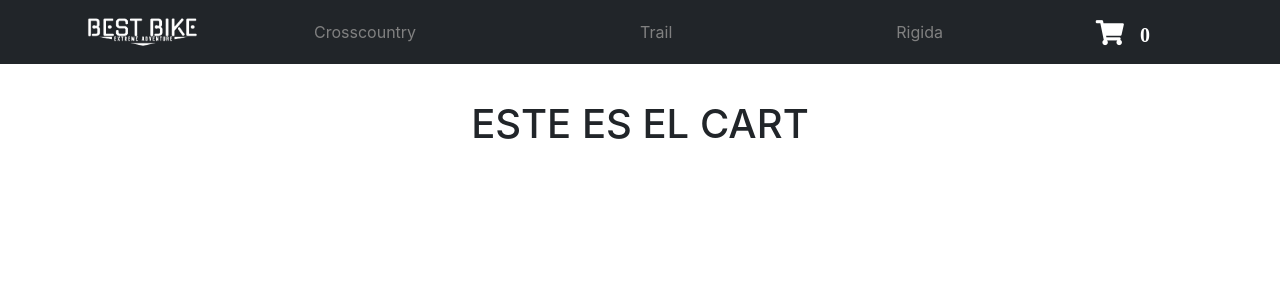
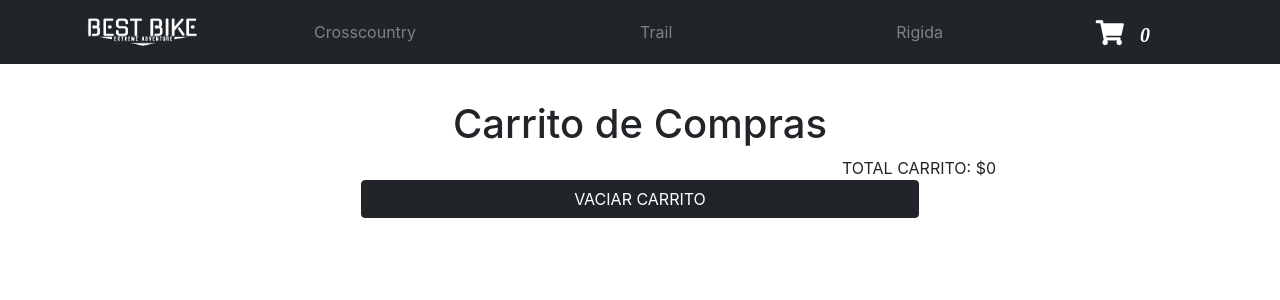
Before and after one commit to armandorivasv-dev/app-bestbike, a React (Create React App) app: page /cart in a window 1280 px wide. Shown: the top 300 px of the page. Built offline with nearby package versions, Linux system fonts and the light colour scheme.

Commit message:
agregado cart.js, agregada la ruta, control eliminar item

```diff
--- a/src/components/Cart/Cart.js
+++ b/src/components/Cart/Cart.js
@@ -1,9 +1,42 @@
 import './cart.css'
 
+import { useContext } from 'react';
+import CartContext from '../../context/CartContext';
+
 const Cart = () => {
+  const { cart, removeItem, clearCart, getTotal } = useContext(CartContext)
+
   return(
     <>
-      <h1 className='cartContainer'>ESTE ES EL CART</h1>
+        <h1 className='cartContainer'>Carrito de Compras</h1>
+        {
+        cart.map(prod =>
+        <div className='container'>
+            <div className='row' key={prod.id}>
+            <div className='col'><img src={prod.img} className='img-item-detail' alt={prod.name} /></div>
+            <div className='col'>{prod.name}</div>
+            <div className='col'>{prod.quantity}</div>
+            <div className='col'>{prod.price} </div>
+            <div className='col'>{prod.price * prod.quantity} </div>
+            <button type="button" className='btn-close' aria-label='Close' onClick={() => removeItem(prod.id)}></button>
+          </div>
+        </div>
+        )
+        }
+        <div className='container'>
+          <div className='row justify-content-end'>
+            <div className='col-4'>TOTAL CARRITO: ${getTotal(cart.id)} </div>
+
+       </div>
+
+          <div className='d-grid gap-2 col-6 mx-auto'>
+            <button className='btn btn-dark' onClick={() => clearCart()}>VACIAR CARRITO</button>
+          </div>
+        </div>
+
+
+
+
     </>
   )
 }
--- a/src/components/ItemDetail/ItemDetail.js
+++ b/src/components/ItemDetail/ItemDetail.js
@@ -52,7 +52,7 @@ return(
 
    {/* <ItemCount onConfirm={handleAdd} stock={stock}/>   */}
 
-       {isInCart(id) ? <Link className='btn btn-dark m-1' to='/cart'> IR AL CARRITO </Link> : <ItemCount onConfirm={handleAdd} stock={stock}/>  }
+      {isInCart(id) ? <Link className='btn btn-dark m-1' to='/cart'> IR AL CARRITO </Link> : <ItemCount onConfirm={handleAdd} stock={stock}/>  }
     <Link className='btn btn-dark' to={`/`}>IR A CATEGORIAS</Link>
   </div>
   )
--- a/src/components/cartwidget/CartWidget.js
+++ b/src/components/cartwidget/CartWidget.js
@@ -9,7 +9,7 @@ const CartWidget = () => {
 
   return(
     <div className='row justify-content-center align-items-center'>
-      <Link className='fas fa-shopping-cart carrito-boton' to='/cart'> <spam className='carrito-contador'>{ getQuantity() } </spam></Link>
+      <Link className='fas fa-shopping-cart carrito-boton' to='/cart'> <i className='carrito-contador'>{ getQuantity() } </i></Link>
     </div>
   )
 };
--- a/src/components/navbar/NavBar.css
+++ b/src/components/navbar/NavBar.css
@@ -14,7 +14,7 @@
   color: grey;
 }
 
-#carrito-boton:focus {
+.carrito-boton:focus {
   outline: none;
 }
 
--- a/src/context/CartContext.js
+++ b/src/context/CartContext.js
@@ -23,6 +23,15 @@ export const CartContextProvider = ({ children }) => { //3. crear una funcion qu
     return countQuantity
   }
 
+const getTotal = () => {
+  let countTotal = 0
+  cart.forEach(prod => {
+    countTotal += prod.quantity*prod.price
+  })
+  return countTotal
+
+}
+
   const isInCart = (id) => {
     return cart.some(prod => prod.id === id)
   }
@@ -32,7 +41,7 @@ export const CartContextProvider = ({ children }) => { //3. crear una funcion qu
   }
 
   const removeItem = (id) => {
-    const productsToCart = cart.find(item => item.id !== id)
+    const productsToCart = cart.filter(item => item.id !== id)
     setCart(productsToCart)
   }
 
@@ -44,7 +53,8 @@ export const CartContextProvider = ({ children }) => { //3. crear una funcion qu
       getQuantity,
       isInCart,
       clearCart,
-      removeItem
+      removeItem,
+      getTotal
     }}>
       { children }
     </CartContext.Provider>
```
